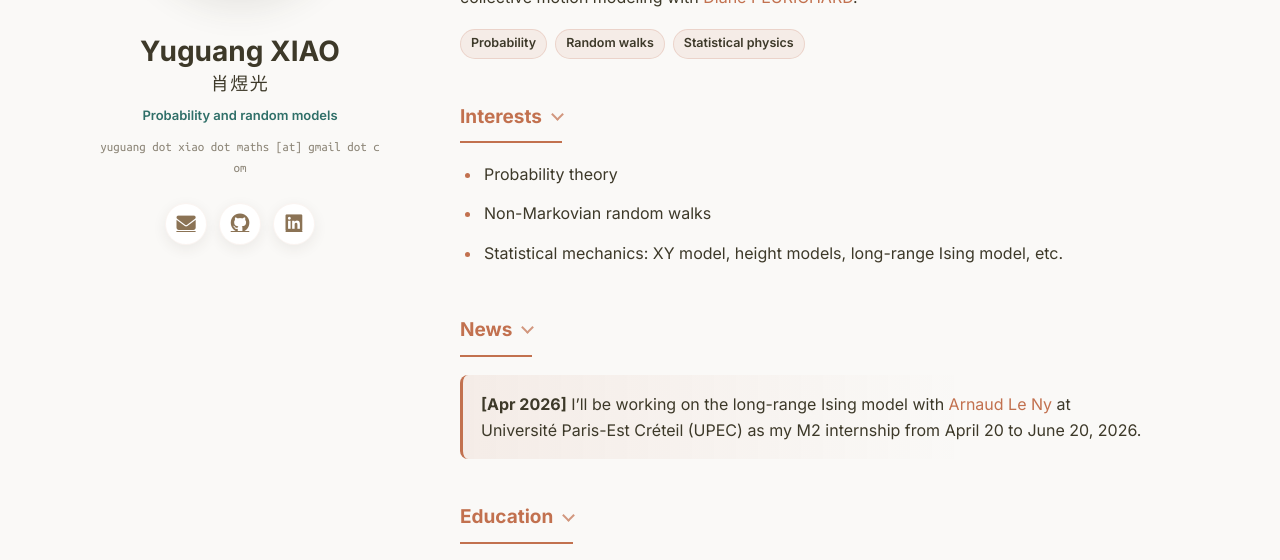
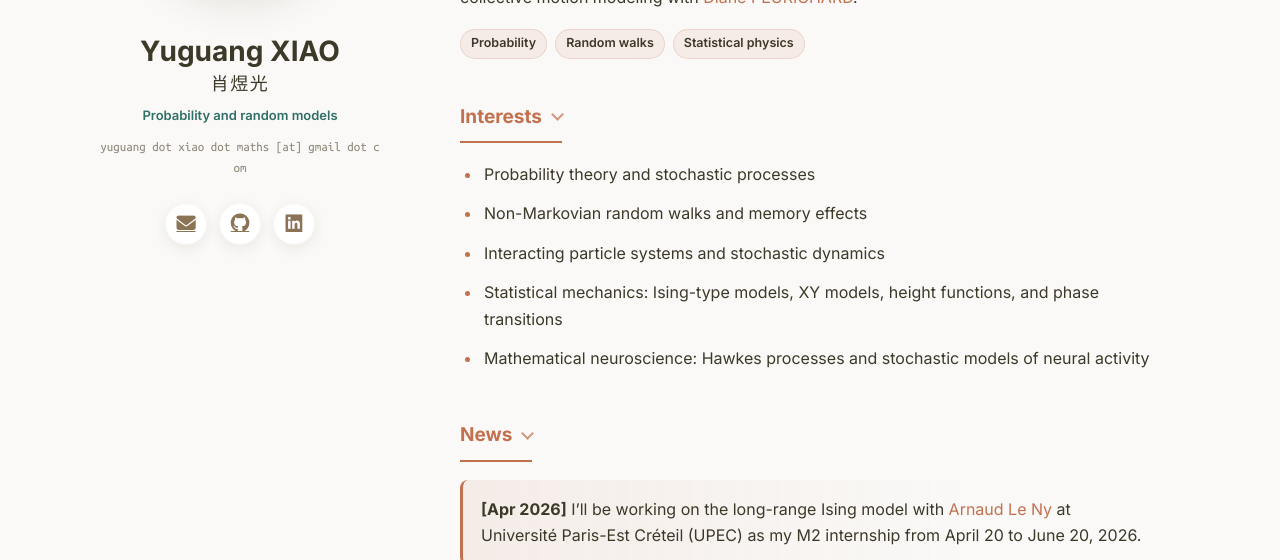
Before and after one commit to Lucien-XIAO/Lucien-XIAO.github.io, a Jekyll site: the page built from index.html, in a window 1280 px wide and 900 px high, cut to the strip 340-900 px from the top of the window. Built offline with Jekyll 4.4.1, drawn with Linux system fonts in a browser that asks for light colours; nearby versions of some CDN libraries; a style sheet for code colours, icons or effects is not loaded.

Commit message:
更新interests

```diff
--- a/assets/js/site-i18n.js
+++ b/assets/js/site-i18n.js
@@ -176,20 +176,30 @@
       fr: "Physique statistique",
       zh: "统计物理",
     },
-    "Probability theory": {
-      en: "Probability theory",
-      fr: "Théorie des probabilités",
-      zh: "概率论",
-    },
-    "Non-Markovian random walks": {
-      en: "Non-Markovian random walks",
-      fr: "Marches aléatoires non markoviennes",
-      zh: "非马尔可夫随机游走",
-    },
-    "Statistical mechanics: XY model, height models, long-range Ising model, etc.": {
-      en: "Statistical mechanics: XY model, height models, long-range Ising model, etc.",
-      fr: "Mécanique statistique : modèle XY, modèles de hauteur, modèle d'Ising à longue portée, etc.",
-      zh: "统计力学：XY 模型、高度模型、长程 Ising 模型等。",
+    "Probability theory and stochastic processes": {
+      en: "Probability theory and stochastic processes",
+      fr: "Théorie des probabilités et processus stochastiques",
+      zh: "概率论与随机过程",
+    },
+    "Non-Markovian random walks and memory effects": {
+      en: "Non-Markovian random walks and memory effects",
+      fr: "Marches aléatoires non markoviennes et effets de mémoire",
+      zh: "非马尔可夫随机游走与记忆效应",
+    },
+    "Interacting particle systems and stochastic dynamics": {
+      en: "Interacting particle systems and stochastic dynamics",
+      fr: "Systèmes de particules en interaction et dynamiques stochastiques",
+      zh: "相互作用粒子系统与随机动力学",
+    },
+    "Statistical mechanics: Ising-type models, XY models, height functions, and phase transitions": {
+      en: "Statistical mechanics: Ising-type models, XY models, height functions, and phase transitions",
+      fr: "Mécanique statistique : modèles de type Ising, modèles XY, fonctions de hauteur et transitions de phase",
+      zh: "统计力学：Ising 型模型、XY 模型、高度函数与相变",
+    },
+    "Mathematical neuroscience: Hawkes processes and stochastic models of neural activity": {
+      en: "Mathematical neuroscience: Hawkes processes and stochastic models of neural activity",
+      fr: "Neurosciences mathématiques : processus de Hawkes et modèles stochastiques de l'activité neuronale",
+      zh: "数学神经科学：Hawkes 过程与神经活动的随机模型",
     },
     "[Apr 2026]": {
       en: "[Apr 2026]",
--- a/index.html
+++ b/index.html
@@ -27,9 +27,11 @@ title: Yuguang XIAO - Homepage
   <div class="section-body">
     <div class="card">
       <ul class="custom-list interest-list">
-        <li>Probability theory</li>
-        <li>Non-Markovian random walks</li>
-        <li>Statistical mechanics: XY model, height models, long-range Ising model, etc.</li>
+        <li>Probability theory and stochastic processes</li>
+        <li>Non-Markovian random walks and memory effects</li>
+        <li>Interacting particle systems and stochastic dynamics</li>
+        <li>Statistical mechanics: Ising-type models, XY models, height functions, and phase transitions</li>
+        <li>Mathematical neuroscience: Hawkes processes and stochastic models of neural activity</li>
       </ul>
     </div>
   </div>
```
